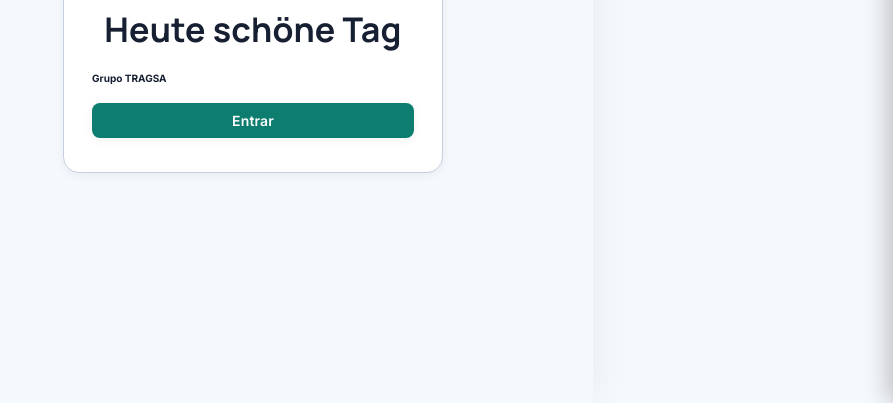
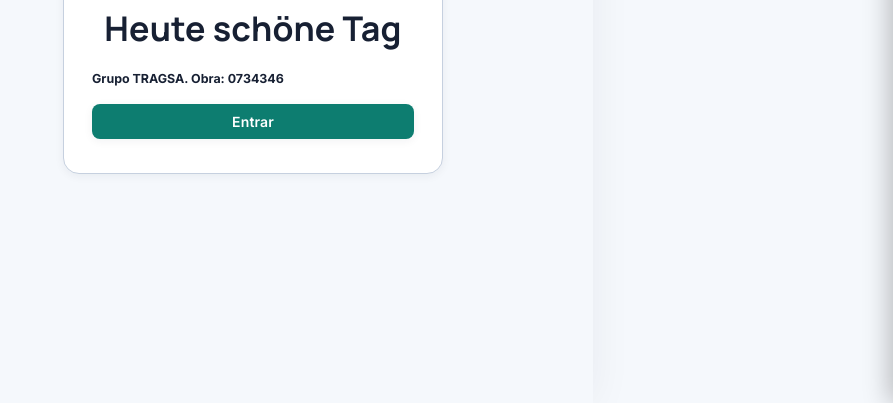
Before and after one commit to larrygon72/Values_irradiation_Co60, a website: page index.html in a window 1280 px wide. Shown: the part 397-800 px from the top of the page, without its empty margins (387-1280 px from the left). Drawn offline with nearby package versions, Linux system fonts and the light colour scheme.

Commit message:
Actualizar index.html

```diff
--- a/index.html
+++ b/index.html
@@ -262,7 +262,7 @@
   <div class="lb">
     <img src="img/logo_tie_mosquito.png" class="welcome-logo" alt="Heute Mosquito Team">
     <div class="welcome-title">Heute schöne Tag</div>
-    <h6>Grupo TRAGSA</h6>
+    <h5>Grupo TRAGSA. Obra: 0734346</h5>
     <button class="btn bt bw" onclick="go('sl')">Entrar</button>
   </div>
 </div>
```
